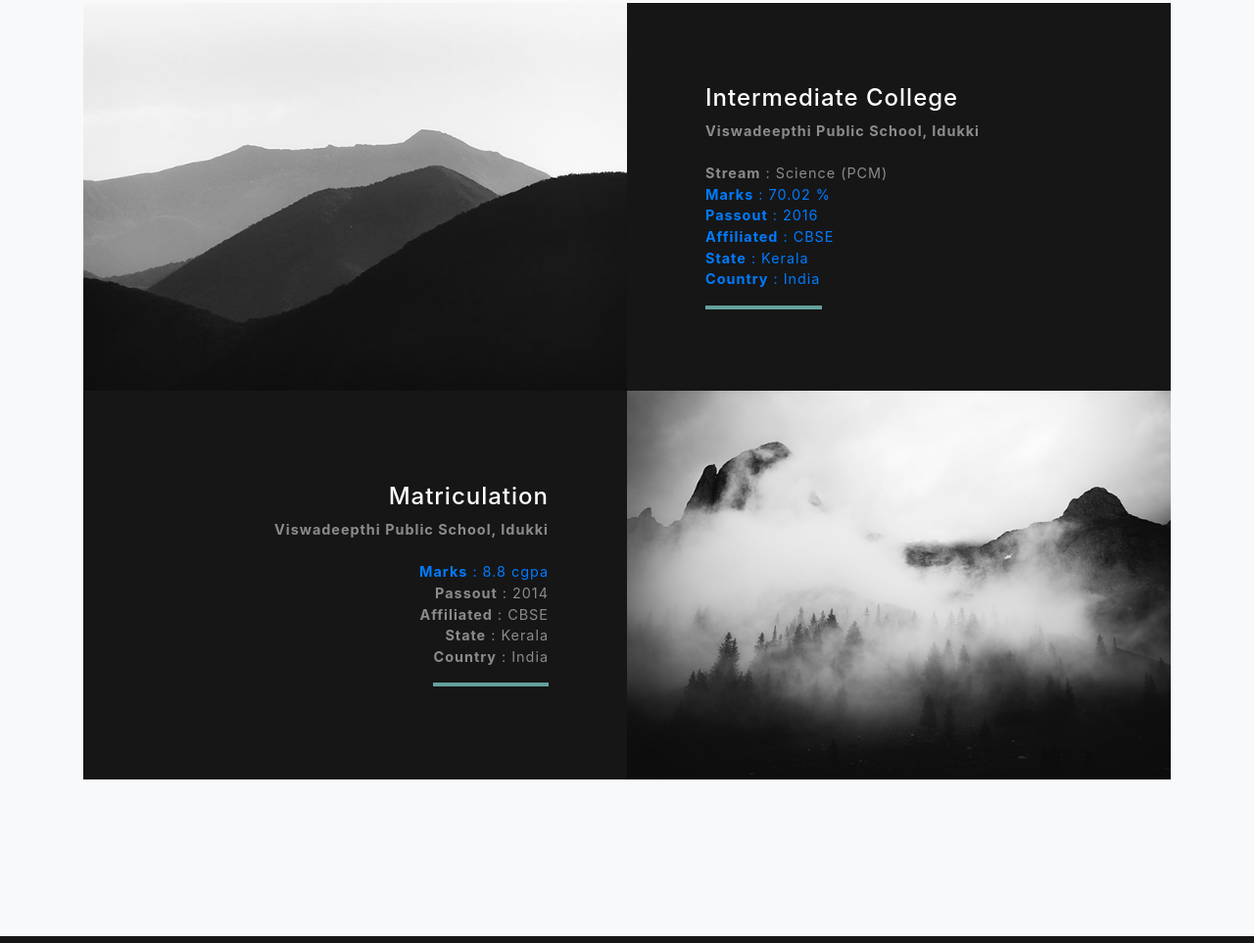
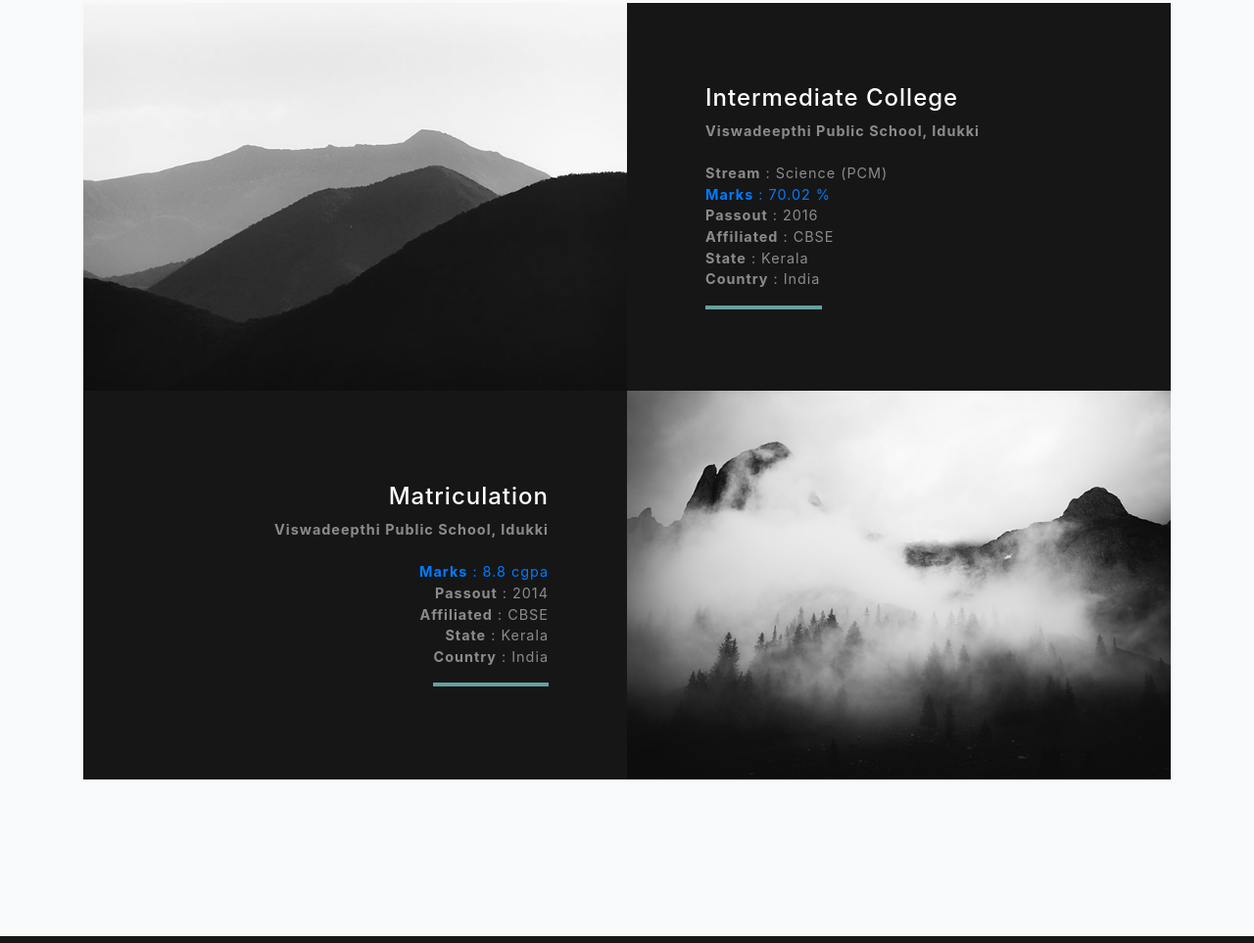
Before and after one commit to suraj038/suraj038.github.io, a website with bundled scripts: page about.html in a window 1280 px wide. Shown: the part 1468-2431 px from the top of the page at 98% size. Built offline with nearby package versions, Linux system fonts and the light colour scheme.

Commit message:
Update about.html

```diff
--- a/about.html
+++ b/about.html
@@ -93,7 +93,7 @@
               <div class="project-text w-100 my-auto text-center text-lg-left">
                 <h4 class="text-white">Intermediate College</h4>
                 <p class="mb-0 text-white-50"><b>Viswadeepthi Public School, Idukki</b></p><br>
-                <p class="mb-0 text-white-50"><b>Stream</b> : Science (PCM) <br><a href="https://drive.google.com/file/d/1Fj7JHwbBX1_zjCbOoNm_e2euRGeuWi8j/view?usp=sharing"><b>Marks</b> : 70.02 % <br><b>Passout</b> : 2016<br><b>Affiliated</b> : CBSE <br><b>State</b> : Kerala <br><b>Country</b> : India</p></a>
+                <p class="mb-0 text-white-50"><b>Stream</b> : Science (PCM) <br><a href="https://drive.google.com/file/d/1Fj7JHwbBX1_zjCbOoNm_e2euRGeuWi8j/view?usp=sharing"><b>Marks</b> : 70.02 % </a><br><b>Passout</b> : 2016<br><b>Affiliated</b> : CBSE <br><b>State</b> : Kerala <br><b>Country</b> : India</p>
                 <hr class="d-none d-lg-block mb-0 ml-0">
               </div>
             </div>
```
